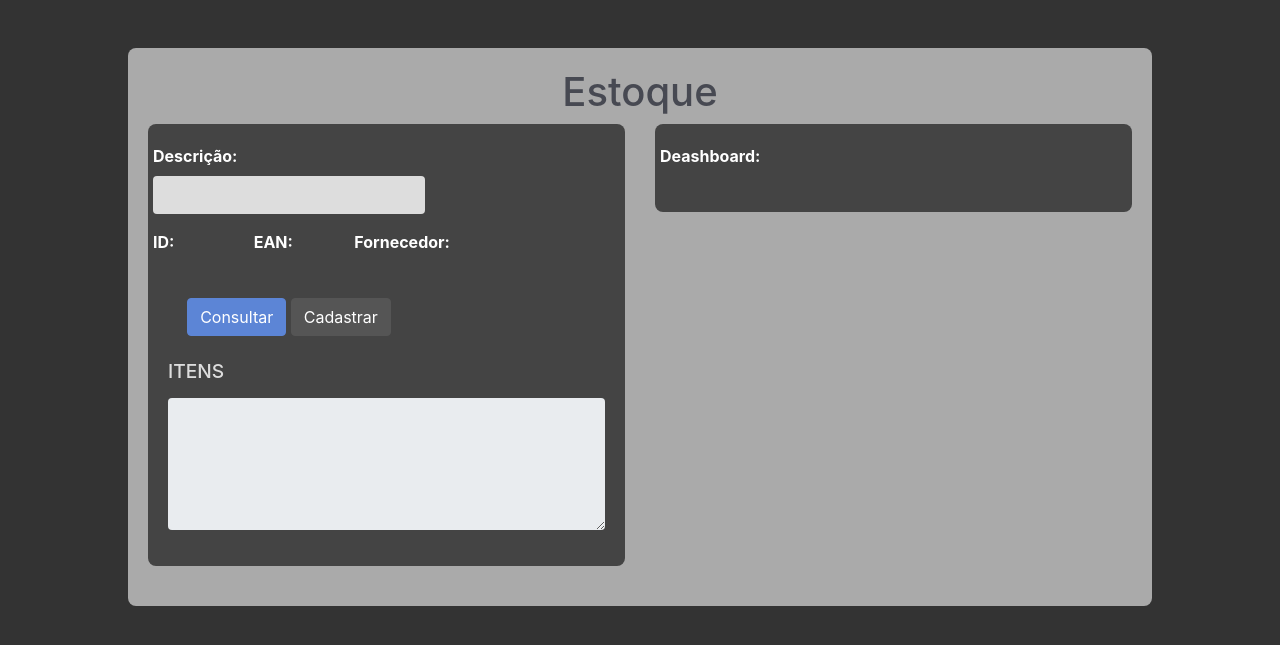
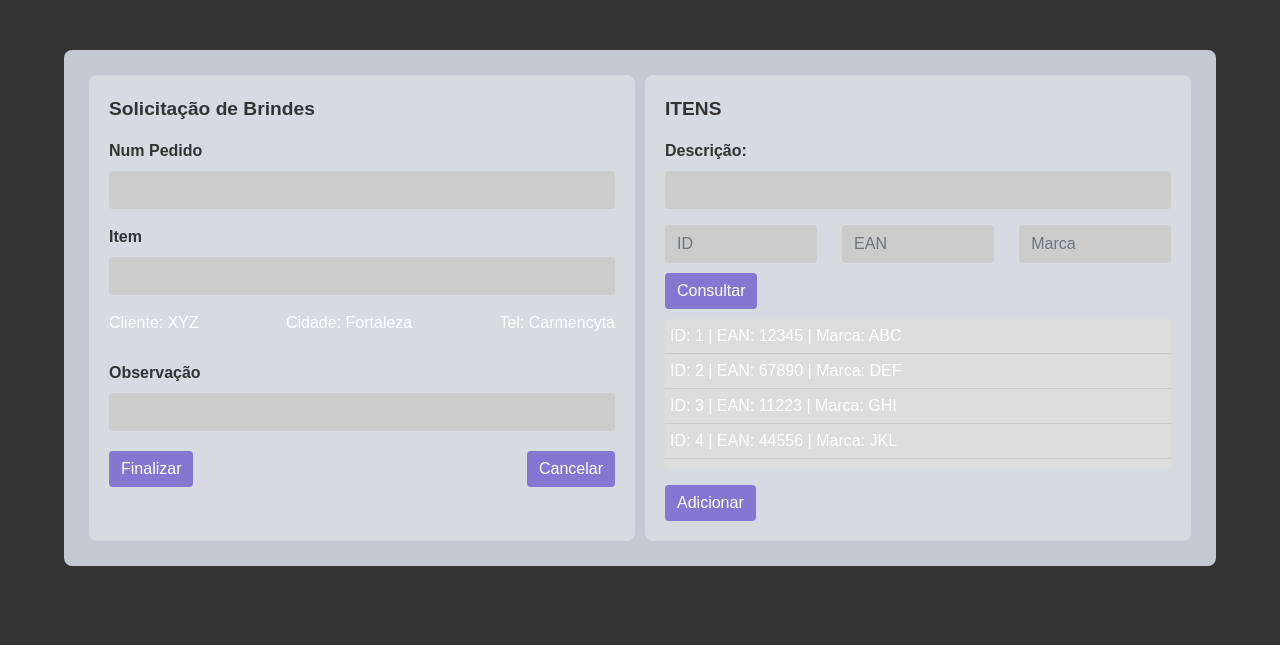
Before and after one commit to HelenaNascimento/ControleBrind, a Flask app: template Controle de Brinde/templates/Televendas/televendas.html in a window 1280 px wide. Shown: the top 645 px of the page. Run offline with Flask 3, Linux system fonts and the light colour scheme; the template is opened without the code that fills it, so the values that code supplies are empty; some libraries are stand-ins or nearby versions.

Commit message:
'atual hoje'

```diff
--- a/Controle de Brinde/app.py
+++ b/Controle de Brinde/app.py
@@ -1,74 +1,76 @@
-# app.py
+from flask import Flask, render_template, request, redirect, url_for, flash, session
+import pyodbc as bd
+from werkzeug.security import check_password_hash
 
-from flask import Flask, jsonify, render_template, request, redirect, url_for, flash, session
-import pyodbc as bd
+# Importando blueprints
 from blueprints.entrada import entrada_bp
 from blueprints.saida import saida_bp
 from blueprints.brinde import brinde_bp
 from blueprints.televendas import televendas_bp
 
-# Iniciar o aplicativo Flask
 app = Flask(__name__)
-app.secret_key = 'supersecretkey'
+app.secret_key = 'supersecretkey'  # para flash messages e sessões
 
 # Função de conexão ao banco de dados
 def conexao():
+    server = 'WIN11\\DEV'
+    database = 'BD_BRIND'
+
     try:
         cnxn = bd.connect('DRIVER={ODBC Driver 17 for SQL Server};SERVER=192.168.0.71;DATABASE=BD_BRIND;UID=sa;PWD=Infarma@2016.')
+        #cnxn = bd.connect('DRIVER={ODBC Driver 17 for SQL Server};SERVER='+server+';DATABASE='+database+';UID=sa;PWD=senha@123; Connection Timeout=30')
         return cnxn
+
     except Exception as e:
         print(f"Erro de conexão ao banco de dados: {e}")
         return None
 
-# Rota da API com Flask para login
-@app.route('/login', methods=['POST'])
+# Rota de login
+@app.route('/login', methods=['GET', 'POST'])
 def login():
-    try:
-        data = request.get_json()
-        Login = data.get('username')
-        Senha = data.get('password')
+    if request.method == 'POST':
+        Login = request.form['username']
+        Senha = request.form['password']
 
         conn = conexao()
         if conn is None:
-            return jsonify({'success': False, 'message': 'Erro ao conectar ao banco de dados.'}), 500
+            flash('Erro ao conectar ao banco de dados.', 'danger')
+            return redirect(url_for('login'))
 
-        cursor = conn.cursor()
-        cursor.execute('SELECT * FROM LOGIN WHERE Login = ?', (Login,))
-        user = cursor.fetchone()
-        conn.close()
+        try:
+            cursor = conn.cursor()
+            cursor.execute('SELECT * FROM LOGIN WHERE Login = ?', (Login,))
+            user = cursor.fetchone()
+            conn.close()
 
-        if user:
-            if user.Senha == Senha:
-                session['user_id'] = user.IdUser
+            if user:
+                if user.Senha == Senha:
+                    session['user_id'] = user.IdUser  # Exemplo de ID do usuário
+                    flash('Login realizado com sucesso!', 'success')
 
-                next_page = None
-                if Login == 'Entrada':
-                    next_page = 'entrada'
-                elif Login == 'Saida':
-                    next_page = 'saida'
-                elif Login == 'Brinde':
-                    next_page = 'brinde'
-                elif Login == 'Televendas':
-                    next_page = 'televendas'
+                    if Login == 'Entrada':
+                        return redirect(url_for('entrada.Ent_CB'))
+                    elif Login == 'Saida':
+                        return redirect(url_for('saida.Sai_CB'))
+                    elif Login == 'Brinde':
+                        return redirect(url_for('brinde.Dash_Brinde'))
+                    elif Login == 'Televendas':
+                        return redirect(url_for('televendas.Pedido_Brinde'))
+                else:
+                    flash('Senha incorreta.', 'danger')
+            else:
+                flash('Usuário não encontrado.', 'danger')
+        except Exception as e:
+            flash(f'Erro na consulta ao banco de dados: {e}', 'danger')
 
-                return jsonify({
-                    'success': True,
-                    'message': 'Login realizado com sucesso!',
-                    'next_page': next_page
-                }), 200
-            else:
-                return jsonify({'success': False, 'message': 'Senha incorreta.'}), 401
-        else:
-            return jsonify({'success': False, 'message': 'Usuário não encontrado.'}), 404
-
-    except Exception as e:
-        return jsonify({'success': False, 'message': f'Erro no servidor: {e}'}), 500
+    return render_template('login.html')
 
 # Rota de logout
 @app.route('/logout')
 def logout():
     session.pop('user_id', None)
-    return jsonify({'success': True, 'message': 'Logout realizado com sucesso!'})
+    flash('Logout realizado com sucesso!', 'success')
+    return redirect(url_for('login'))
 
 # Registrando os blueprints
 app.register_blueprint(entrada_bp)
@@ -77,4 +79,4 @@ app.register_blueprint(brinde_bp)
 app.register_blueprint(televendas_bp)
 
 if __name__ == '__main__':
-    app.run(port=5000, debug=True)  # Executa o servidor Flask
+    app.run(debug=True)
--- a/Controle de Brinde/blueprints/entrada.py
+++ b/Controle de Brinde/blueprints/entrada.py
@@ -10,8 +10,8 @@ def conexao():
     server = '192.186.11.15'
     database = 'BD_BRIND'
 
-    #cnxn = bd.connect('DRIVER={ODBC Driver 17 for SQL Server};SERVER=192.168.0.71;DATABASE=BD_BRIND;UID=sa;PWD=Infarma@2016.')
-    cnxn = bd.connect('DRIVER={ODBC Driver 17 for SQL Server};SERVER='+server+';DATABASE='+database+';UID=sa;PWD=senha@123; Connection Timeout=30')
+    cnxn = bd.connect('DRIVER={ODBC Driver 17 for SQL Server};SERVER=192.168.0.71;DATABASE=BD_BRIND;UID=sa;PWD=Infarma@2016.')
+    #cnxn = bd.connect('DRIVER={ODBC Driver 17 for SQL Server};SERVER='+server+';DATABASE='+database+';UID=sa;PWD=senha@123; Connection Timeout=30')
     return cnxn
 
 # PR_RetornaDadosFonecedor
--- a/Controle de Brinde/templates/Televendas/televendas.html
+++ b/Controle de Brinde/templates/Televendas/televendas.html
@@ -1,125 +1,128 @@
 <!DOCTYPE html>
-<html lang="en">
+<html lang="pt-br">
 <head>
     <meta charset="UTF-8">
     <meta name="viewport" content="width=device-width, initial-scale=1.0">
-    <title>Cadastro de Nota de Entrada</title>
+    <title>Solicitação de Brindes</title>
     <link rel="stylesheet" href="https://stackpath.bootstrapcdn.com/bootstrap/4.5.2/css/bootstrap.min.css">
     <style>
         body {
             background-color: #333;
             color: #fff;
+            font-family: Arial, sans-serif;
         }
         .container {
-            background-color: #aaa;
+            display: flex;
+            background-color: #c4c9d4;
+            padding: 20px;
+            border-radius: 8px;
+            margin: 50px auto;
+            width: 90%;
+            max-width: 1200px;
+        }
+        .left-section, .right-section {
+            flex: 1;
+            background-color: #d7dae0;
             border-radius: 8px;
             padding: 20px;
-            width: 80%;
-            max-width: 80%;
-            margin: 0 auto;
-        }
-
-        h1, h2 {
-            text-align: center;
-            color: #474952;
+            margin: 5px;
         }
         .form-group label {
             font-weight: bold;
+            color: #333;
         }
         .form-control {
-            background-color: #ddd;
+            background-color: #ccc;
+            color: #333;
             border: none;
         }
-        .form-section {
-            background-color: #444;
-            padding: 20px;
-            border-radius: 8px;
-            margin-bottom: 20px;
-        }
-        .form-section h3 {
-            color: #ddd;
-            margin-bottom: 15px;
-            text-transform: uppercase;
-            font-size: 1.2em;
-        }
         .btn-primary {
-            background-color: #5c85d6;
-            border-color: #5c85d6;
+            background-color: #8576d1;
+            border: none;
         }
         .btn-primary:hover {
-            background-color: #3c5bb6;
+            background-color: #6459b2;
         }
-        .btn-secondary {
-            background-color: #555;
-            border-color: #555;
+        .form-title {
+            font-weight: bold;
+            font-size: 1.2em;
+            margin-bottom: 15px;
+            color: #333;
         }
-        .final-buttons {
-            text-align: center;
+        .buttons-row {
+            display: flex;
+            justify-content: space-between;
             margin-top: 20px;
         }
-        .modal-title{
-            background-color: #aaa;
-            text-align: center;
-
+        .text-row {
+            display: flex;
+            justify-content: space-between;
+            margin-bottom: 10px;
         }
-        .modal-body{
-            background-color: #333;
-
+        .table-list {
+            height: 150px;
+            background-color: #eee;
+            overflow-y: scroll;
+            border-radius: 4px;
+            margin-top: 10px;
+        }
+        .table-list div {
+            background-color: #ddd;
+            padding: 5px;
+            border-bottom: 1px solid #ccc;
         }
     </style>
-    <script></script>
 </head>
 <body>
-    <div class="container mt-5">
-        <h1>Estoque</h1>
-        <div class="row">
-            <!-- Consulta Produto -->
-            <div class="col-md-6">
-                <div class="form-section">
-                    <div class="row">
-                        <form action="{{ url_for('televendas.consultar_produto')}}" method="post">
+    <div class="container">
+        <!-- Left Section -->
+        <div class="left-section">
+            <div class="form-title">Solicitação de Brindes</div>
             <div class="form-group">
-                                <label for="Descricao">Descrição:</label>
-                                <input type="text" class="form-control" name="Descricao">
+                <label for="numPedido">Num Pedido</label>
+                <input type="text" id="numPedido" class="form-control">
             </div>
-                            <div class="form-group mb-3">
-                                <div class="row mb-3">
-                                    <div class="col-md-4 form-group">
-                                        <label> ID:  </label>
+            <div class="form-group">
+                <label for="item">Item</label>
+                <input type="text" id="item" class="form-control">
             </div>
-                                    <div class="col-md-4 form-group">
-                                        <label> EAN:  </label>
+            <div class="text-row">
+                <p>Cliente: XYZ</p>
+                <p>Cidade: Fortaleza</p>
+                <p>Tel: Carmencyta</p>
             </div>
-                                    <div class="col-md-4 form-group">
-                                        <label> Fornecedor:  </label>
+            <div class="form-group">
+                <label for="observacao">Observação</label>
+                <input type="text" id="observacao" class="form-control">
+            </div>
+            <div class="buttons-row">
+                <button type="button" class="btn btn-primary">Finalizar</button>
+                <button type="button" class="btn btn-primary">Cancelar</button>
             </div>
         </div>
+
+        <!-- Right Section -->
+        <div class="right-section">
+            <div class="form-title">ITENS</div>
+            <div class="form-group">
+                <label for="descricao">Descrição:</label>
+                <input type="text" id="descricao" class="form-control">
             </div>
-                            <div class="final-buttons">
-                                <button type="submit" class="btn btn-primary">Consultar</button>
-                                <button type="button" class="btn btn-secondary">Cadastrar</button>
+            <div class="text-row">
+                <input type="text" class="form-control" placeholder="ID" style="width: 30%;">
+                <input type="text" class="form-control" placeholder="EAN" style="width: 30%;">
+                <input type="text" class="form-control" placeholder="Marca" style="width: 30%;">
             </div>
-                        </form>
+            <button type="button" class="btn btn-primary">Consultar</button>
+            <div class="table-list">
+                <!-- Simulating rows of data for the items -->
+                <div>ID: 1 | EAN: 12345 | Marca: ABC</div>
+                <div>ID: 2 | EAN: 67890 | Marca: DEF</div>
+                <div>ID: 3 | EAN: 11223 | Marca: GHI</div>
+                <div>ID: 4 | EAN: 44556 | Marca: JKL</div>
+                <div>ID: 5 | EAN: 77889 | Marca: MNO</div>
             </div>
-                    <!-- Área para exibir itens inseridos -->
-                    <h3 class="mt-4">Itens</h3>
-                    <div class="form-group">
-                       <textarea class="form-control" rows="5" readonly></textarea>
-                    </div>
-                </div>
-            </div>
-            <!--Deashboard Estoque Produto-->
-            <div class="col-md-6">
-                <div class="form-section">
-                    <div class="row">
-                        <form action="{{ url_for('televendas.consultar_produto')}}" method="post">
-                            <div class="form-group">
-                                <label for="Descricao">Deashboard:</label>
-                            </div>
-                        </form>
-                    </div>
-                </div>
-            </div>
+            <button type="button" class="btn btn-primary mt-3">Adicionar</button>
         </div>
     </div>
 </body>
```
Also changed, not shown: Controle de Brinde/--app.py (added, +80 -0 lines), Controle de Brinde/1-app.py (deleted, +0 -82 lines), Controle de Brinde/blueprints/televendas.py (+2 -39 lines). Lines whose indentation alone changed are shown as unchanged.
